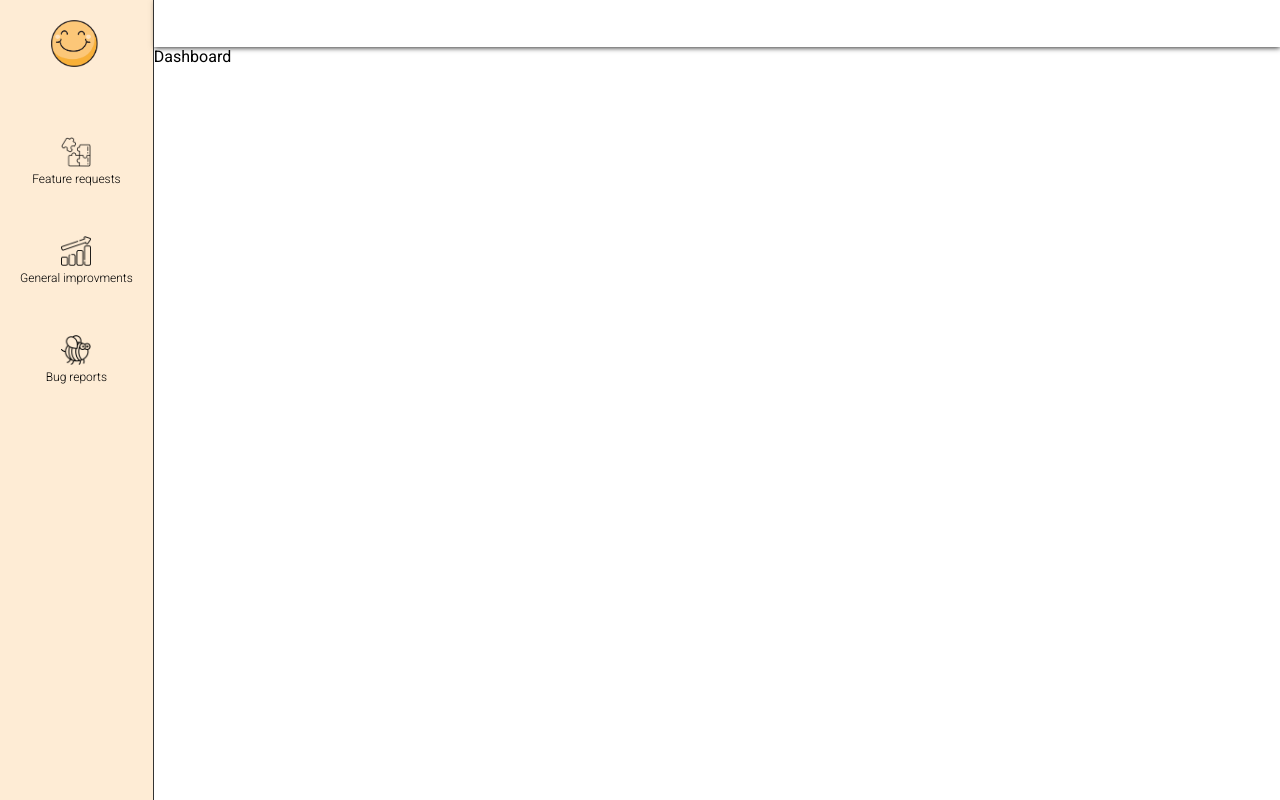
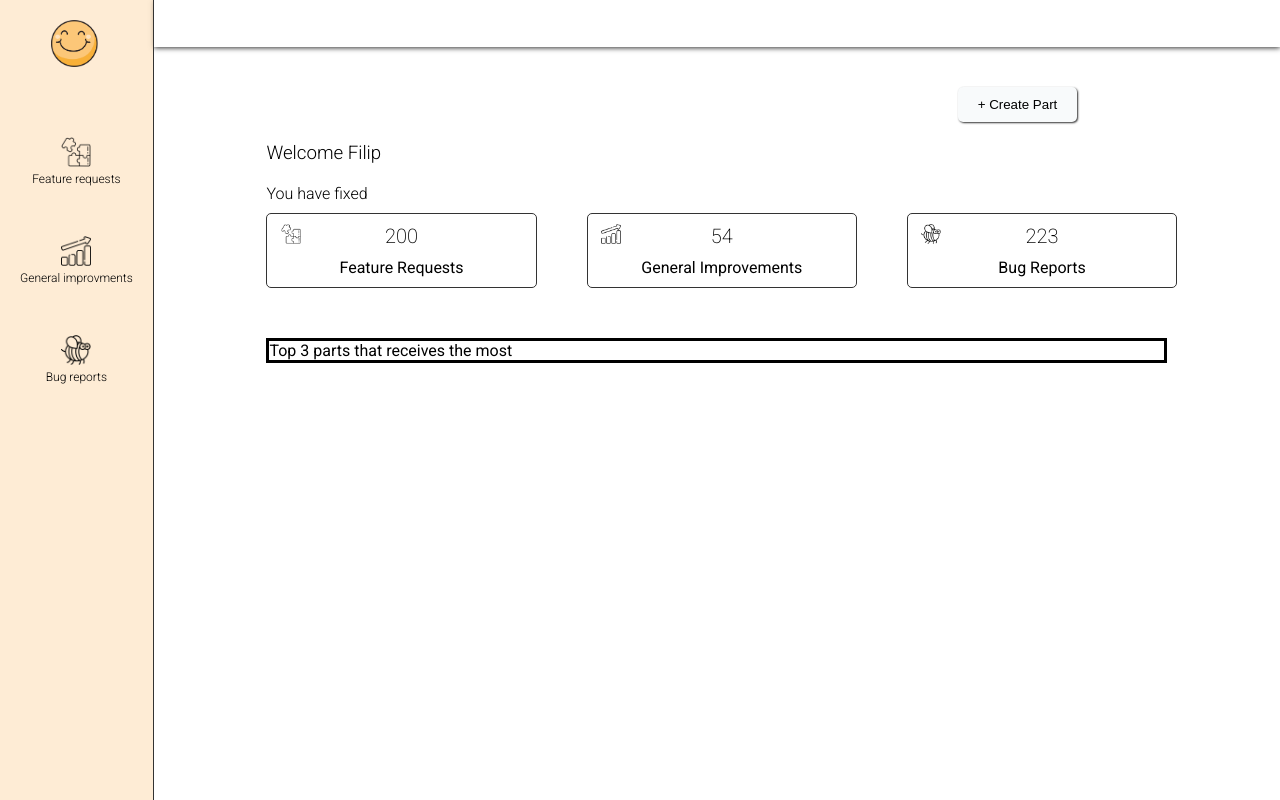
Before and after one commit to filipwieselgren/improveme-platform, a React (Create React App) app: page /dashboard in a window 1280 px wide. Built offline with nearby package versions, Linux system fonts and the light colour scheme.

Commit message:
dashboard styling

```diff
--- a/src/App.scss
+++ b/src/App.scss
@@ -102,4 +102,99 @@ a {
 
 .main-wrapper {
   height: 100%;
+  padding: 4rem 10%;
 }
+
+.create-part-btn-wrapper {
+  display: flex;
+  justify-content: flex-end;
+  padding: 0 10%;
+  margin-bottom: 2rem;
+
+  .create-part-btn {
+    background-color: #f8fafb;
+    cursor: pointer;
+    padding: 1rem 2rem;
+    box-shadow: 1px 1px 2px #333;
+    border-radius: 5px;
+    border: none;
+
+    &:hover {
+      box-shadow: 0.5px 0.5px 2px #333;
+      cursor: pointer;
+    }
+
+    &:active {
+      -webkit-box-shadow: inset 0px 0px 4px #c1c1c1;
+      -moz-box-shadow: inset 0px 0px 4px #c1c1c1;
+      box-shadow: inset 0px 0px 4px #c1c1c1;
+      outline: none;
+    }
+  }
+}
+
+.page-title-wrapper {
+  margin-bottom: 2rem;
+
+  h3 {
+    font-weight: 300;
+  }
+}
+
+// .dashboard-wrapper {
+//   border: solid;
+// }
+
+.second-title-wrapper {
+  margin-bottom: 1rem;
+
+  h4 {
+    font-weight: 300;
+  }
+}
+
+.cards-dashboard {
+  display: flex;
+  gap: 5rem;
+}
+
+.card-border {
+  border: 0.5px solid #333;
+  border-radius: 5px;
+  height: 75px;
+  flex-grow: 1;
+  max-width: 30%;
+  min-width: 30%;
+
+  .title-card-wrapper {
+    display: flex;
+    justify-content: center;
+    position: relative;
+    padding-top: 1rem;
+
+    .card-img {
+      width: 2rem;
+      position: absolute;
+      left: 5%;
+    }
+
+    .card-title {
+      font-size: 2rem;
+      font-weight: 200;
+    }
+  }
+
+  .card-info {
+    text-align: center;
+    padding: 1rem 0;
+  }
+}
+
+.top-three-wrapper {
+  border: solid;
+  margin-top: 5rem;
+
+  h4 {
+    font-weight: 400;
+  }
+}
--- /dev/null
+++ b/src/components/buttons/CreatePart.tsx
@@ -0,0 +1,12 @@
+const CreatePart = () => {
+  const handleCreatePart = () => {
+    console.log("CreatePart");
+  };
+  return (
+    <button className="create-part-btn" onClick={handleCreatePart}>
+      + Create Part
+    </button>
+  );
+};
+
+export default CreatePart;
--- /dev/null
+++ b/src/components/cards/PartCard.tsx
@@ -0,0 +1,22 @@
+interface IPartCard {
+  img: string;
+  title: string;
+  info: string;
+}
+
+const PartCard = (props: IPartCard) => {
+  return (
+    <>
+      <div className="card-border">
+        <div className="title-card-wrapper">
+          <img src={props.img} alt="" className="card-img" />
+          <h1 className="card-title">{props.title}</h1>
+        </div>
+
+        <div className="card-info">{props.info}</div>
+      </div>
+    </>
+  );
+};
+
+export default PartCard;
--- a/src/components/pages/LoggedinMain.tsx
+++ b/src/components/pages/LoggedinMain.tsx
@@ -7,6 +7,7 @@ import Dashboard from "../../pages/loggedin/dashboard/Dashboard";
 import FeatureRequests from "../../pages/loggedin/featurerequests/FeatureRequests";
 import GeneralImprovements from "../../pages/loggedin/generalimprovements/GeneralImprovements";
 import BugReports from "../../pages/loggedin/bugreports/BugReports";
+import CreatePart from "../buttons/CreatePart";
 
 const LoggedinMain = () => {
   const navigate = useNavigate();
@@ -51,6 +52,9 @@ const LoggedinMain = () => {
         <div className="topnav-wrapper">
           <nav className="top-nav"></nav>
           <main className="main-wrapper">
+            <div className="create-part-btn-wrapper">
+              <CreatePart />
+            </div>
             {location.pathname === "/dashboard" ? (
               <Dashboard />
             ) : location.pathname === "/feature-requests" ? (
--- /dev/null
+++ b/src/components/wrappers/PageTitle.tsx
@@ -0,0 +1,13 @@
+interface IPageTitle {
+  text: string;
+}
+
+const PageTitle = (props: IPageTitle) => {
+  return (
+    <div className="page-title-wrapper">
+      <h3 className="title">{props.text}</h3>
+    </div>
+  );
+};
+
+export default PageTitle;
--- /dev/null
+++ b/src/components/wrappers/TopThree.tsx
@@ -0,0 +1,5 @@
+const TopThree = () => {
+  return <></>;
+};
+
+export default TopThree;
--- a/src/pages/loggedin/dashboard/Dashboard.tsx
+++ b/src/pages/loggedin/dashboard/Dashboard.tsx
@@ -1,5 +1,29 @@
+import PartCard from "../../../components/cards/PartCard";
+import PageTitle from "../../../components/wrappers/PageTitle";
+import bee from "../../../assets/bee.png";
+import fr from "../../../assets/fr.png";
+import gi from "../../../assets/increase.png";
+
 const Dashboard = () => {
-  return <div>Dashboard</div>;
+  return (
+    <div className="dashboard-wrapper">
+      <PageTitle text={"Welcome Filip"} />
+      <div className="card-wrapper-dashboard">
+        <div className="second-title-wrapper">
+          <h4>You have fixed</h4>
+        </div>
+        <div className="cards-dashboard">
+          <PartCard img={fr} title={"200"} info={"Feature Requests"} />
+          <PartCard img={gi} title={"54"} info={"General Improvements"} />
+          <PartCard img={bee} title={"223"} info={"Bug Reports"} />
+        </div>
+      </div>
+
+      <div className="top-three-wrapper">
+        <h4>Top 3 parts that receives the most</h4>
+      </div>
+    </div>
+  );
 };
 
 export default Dashboard;
```
